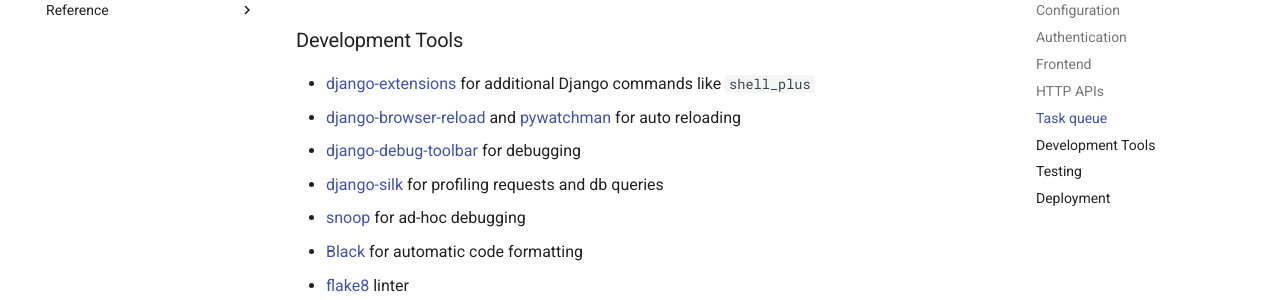
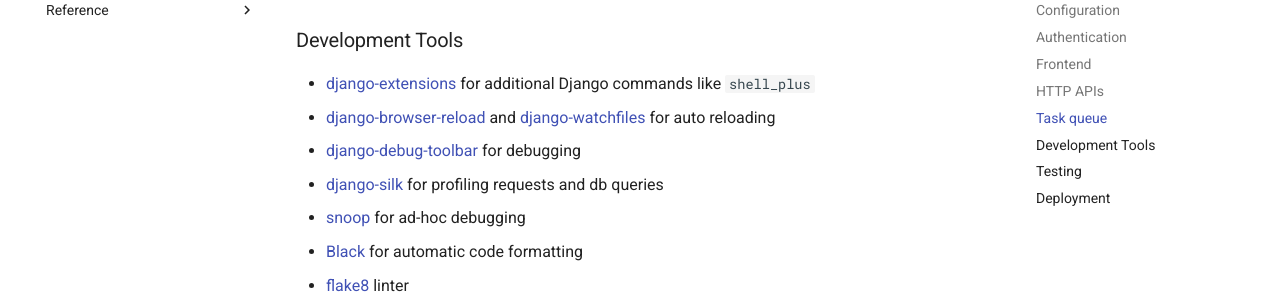
Before and after one commit to stribny/sidewinder, an MkDocs documentation site: the page built from docs/index.md, in a window 1280 px wide and 900 px high, scrolled down 1675 px. Shown: the part 152-452 px from the top of the window. Built offline with MkDocs 1.6.1 and Material for MkDocs 9.7.7, drawn with Linux system fonts in a browser that asks for light colours; comment, search, counter and statistics services are not loaded.

Commit message:
Replace pywatchman with django-watchfiles

```diff
--- a/docs/index.md
+++ b/docs/index.md
@@ -49,7 +49,7 @@
 ### Development Tools
 
 - [django-extensions](https://django-extensions.readthedocs.io/en/latest/) for additional Django commands like `shell_plus`
-- [django-browser-reload](https://github.com/adamchainz/django-browser-reload) and [pywatchman](https://github.com/facebook/watchman) for auto reloading
+- [django-browser-reload](https://github.com/adamchainz/django-browser-reload) and [django-watchfiles](https://github.com/adamchainz/django-watchfiles) for auto reloading
 - [django-debug-toolbar](https://django-debug-toolbar.readthedocs.io/en/latest/) for debugging
 - [django-silk](https://github.com/jazzband/django-silk) for profiling requests and db queries
 - [snoop](https://pypi.org/project/snoop/) for ad-hoc debugging
--- a/pyproject.toml
+++ b/pyproject.toml
@@ -3,6 +3,7 @@
 version = "0.1.0"
 description = "Django starter kit"
 authors = ["Petr Stribny <petr@stribny.name>"]
+package-mode = false
 
 [tool.poetry.dependencies]
 python = "^3.10"
@@ -30,8 +31,8 @@
 
 [tool.poetry.group.dev.dependencies]
 django-browser-reload = "1.12.1"
+django-watchfiles = "0.1.1"
 django-debug-toolbar = "4.2.0"
-pywatchman = "1.4.1"
 bandit = "1.7.6"
 black = "23.12.1"
 flake8 = "7.0.0"
```
Also changed, not shown: docs/howto/installation.md (+0 -4 lines), 2 other files.
